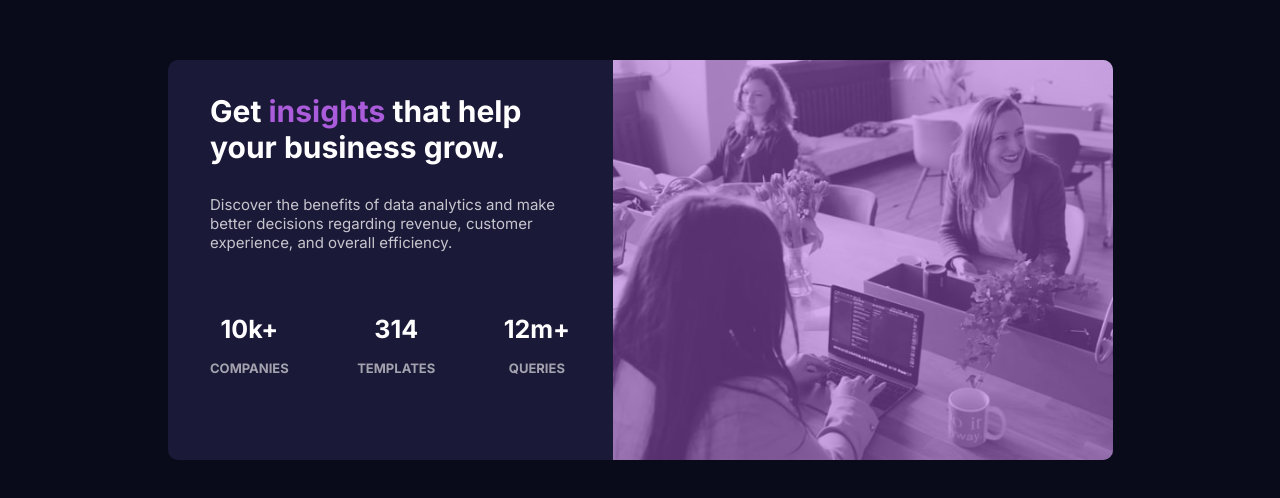
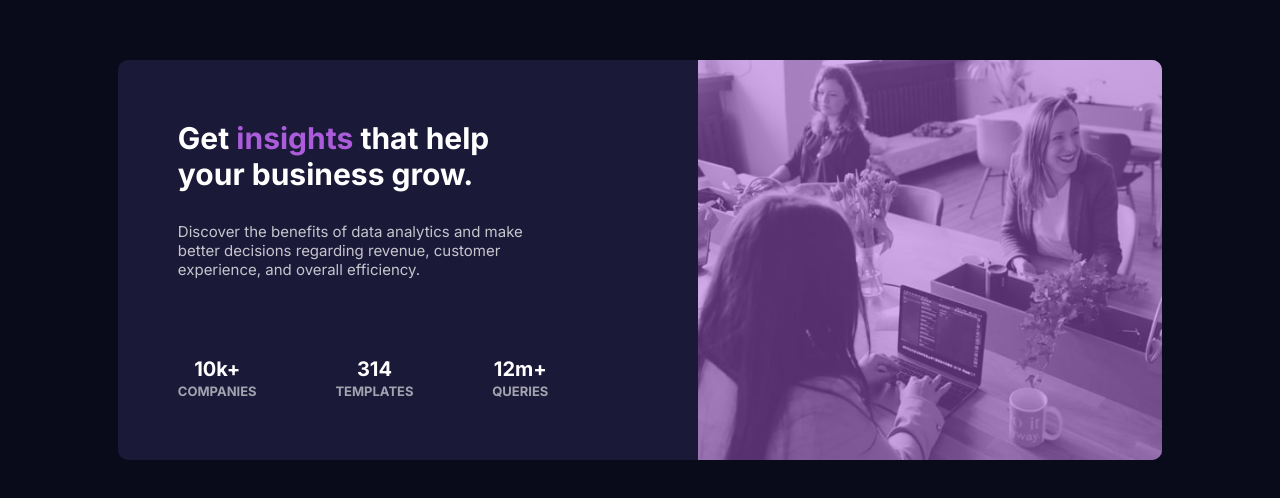
Before and after one commit to saadibrahim139/stats-preview-card, a plain HTML site: page index.html in a window 1280 px wide. Shown: the part 140-638 px from the top of the page. Drawn offline with Linux system fonts and the light colour scheme.

Commit message:
Add files via upload

```diff
--- a/index.html
+++ b/index.html
@@ -23,7 +23,7 @@
     <div class="container">
       <picture>
         <source media="(min-width: 616px)" srcset="images/image-header-desktop.jpg">
-        <img src="images/image-header-mobile.jpg" alt=" photo of some people">
+        <img src="images/image-header-mobile.jpg" alt="photo of people working">
       </picture>
       <div class="content">
         <h1>
--- a/style.css
+++ b/style.css
@@ -123,7 +123,7 @@ picture::before {
 
 /* end content section */
 
-@media (min-width : 616px) {
+@media (min-width : 716px) {
 
     .container {
         display: flex;
@@ -133,12 +133,11 @@ picture::before {
 
     picture {
         height: 100%;
-        width: 800px;
     }
 
-    .content>* {
-        padding: 10px 20px 10px 20px;
-        margin: 0 0 10px 0;
+    .content {
+        width: 100%;
+        padding: 40px;
     }
 
     .content .numbers {
@@ -148,7 +147,12 @@ picture::before {
     }
 
     .content .numbers div {
-        font-size: 25px;
+        font-size: 20px;
+        line-height: 20px;
+    }
+
+    .content .numbers {
+        margin-top: 50px;
     }
 
     .content .numbers div span {
@@ -157,23 +161,20 @@ picture::before {
 
     .content h1 {
         text-align: start;
+        width: 350px;
     }
 
     .content p {
         text-align: start;
+        width: 350px;
     }
 }
 
-@media (min-width : 900px) {
-    h1 {
-        width: 400px;
+@media (min-width : 1000px) {
+
+    .content {
+        width: 100%;
+        padding: 60px 150px 60px 60px;
     }
 
-    p {
-        width: 400px;
-    }
-
-    picture {
-        width: 500px;
-    }
 }
```
